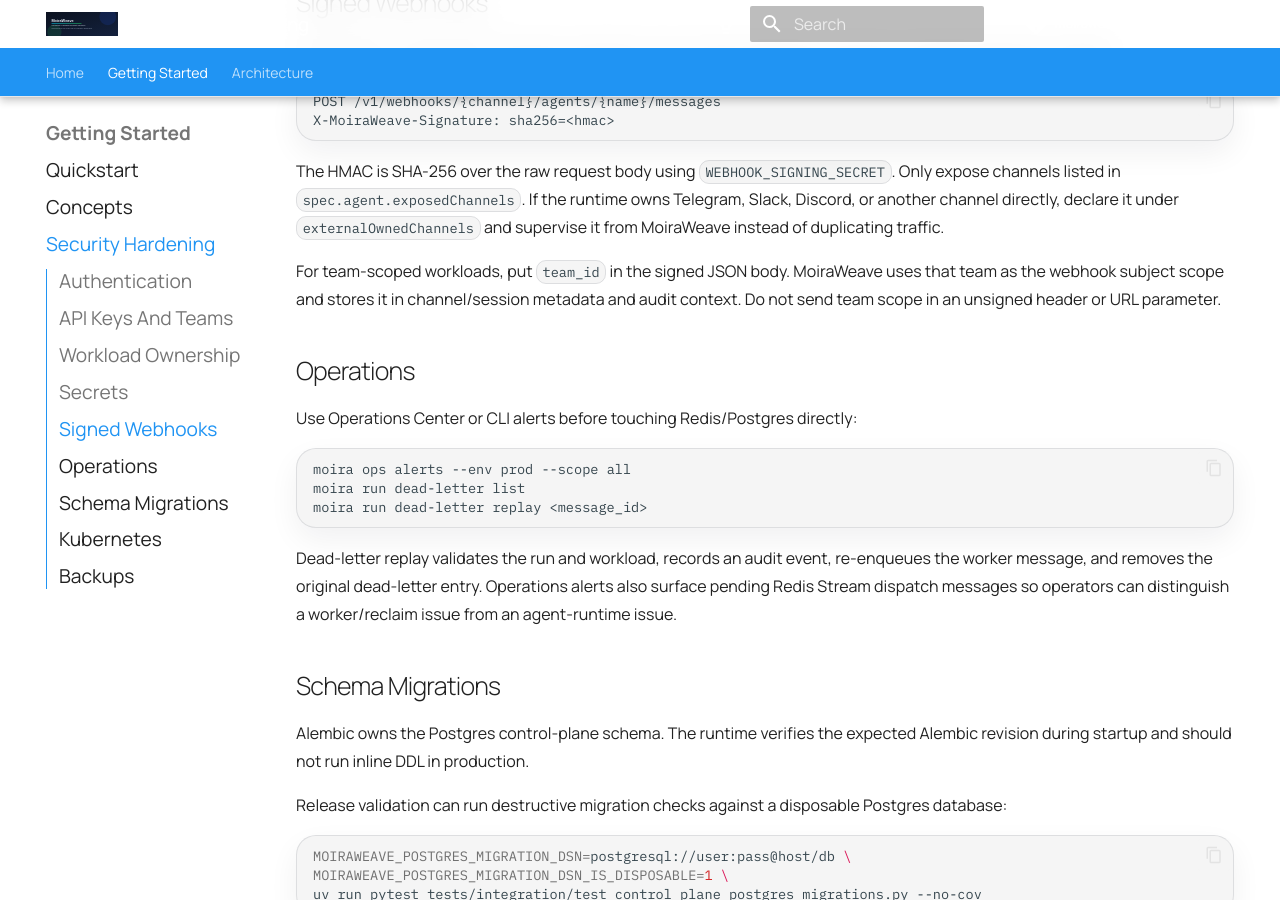
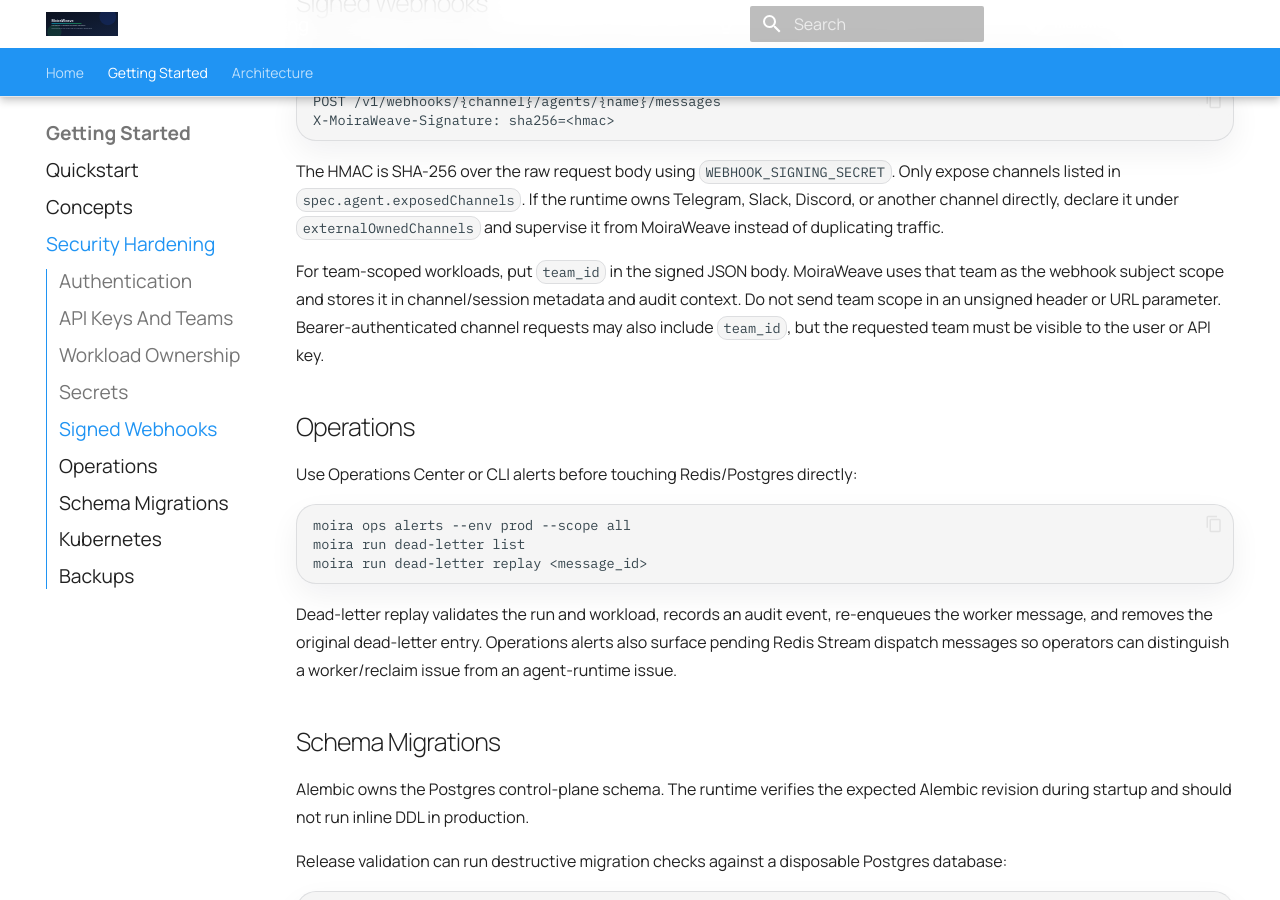
Before and after one commit to moiraweave-labs/moiraweave-docs, an MkDocs documentation site: the page built from docs/security-hardening.md, in a window 1280 px wide and 900 px high, scrolled down 2088 px. Built offline with MkDocs 1.6.1 and Material for MkDocs 9.7.7, drawn with Linux system fonts in a browser that asks for light colours; comment, search, counter and statistics services are not loaded.

Commit message:
docs: clarify channel team scope

```diff
--- a/docs/security-hardening.md
+++ b/docs/security-hardening.md
@@ -113,7 +113,8 @@ traffic.
 For team-scoped workloads, put `team_id` in the signed JSON body. MoiraWeave
 uses that team as the webhook subject scope and stores it in channel/session
 metadata and audit context. Do not send team scope in an unsigned header or URL
-parameter.
+parameter. Bearer-authenticated channel requests may also include `team_id`,
+but the requested team must be visible to the user or API key.
 
 ## Operations
 
```
Also changed, not shown: docs/agent-runtime-integrations.md (+2 -0 lines).
